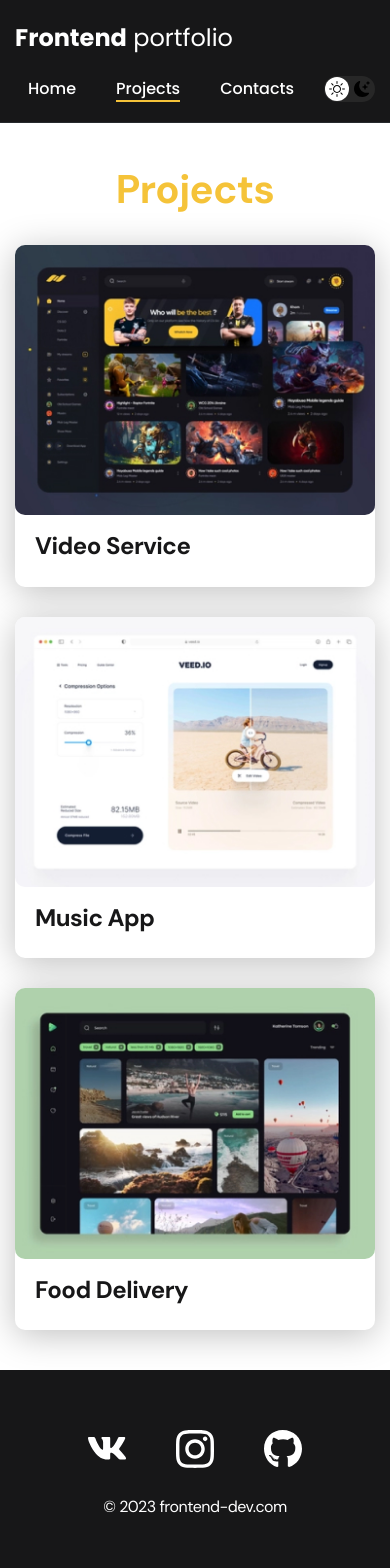
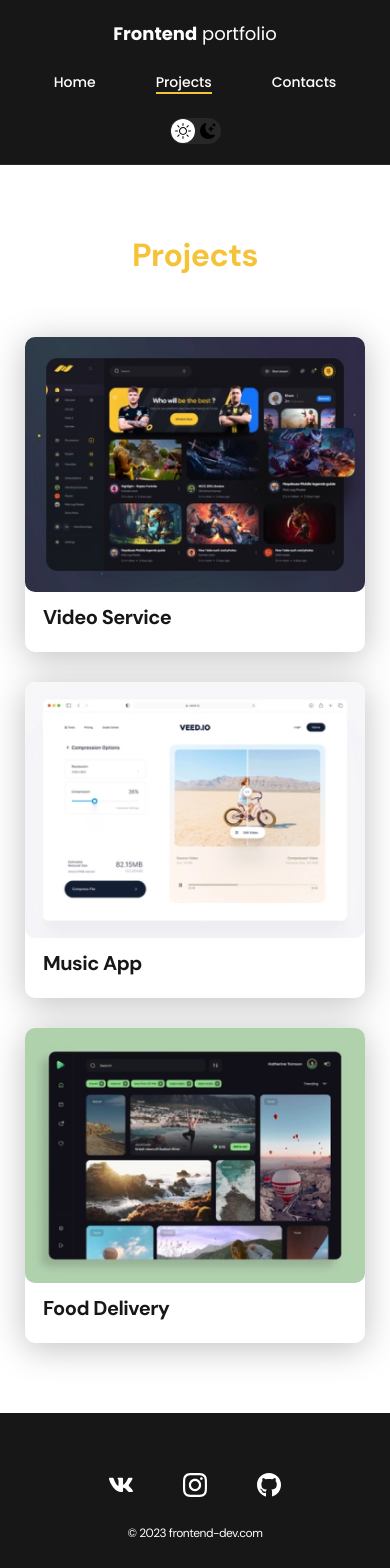
Before and after one commit to PatrakeevM/react-portfolio, a React (Vite) app: page /projects in a window 390 px wide. Shown: the top 1568 px of the page. Built offline with nearby package versions, Linux system fonts and the light colour scheme.

Commit message:
add adaptive

```diff
--- a/src/components/Footer/Footer.module.scss
+++ b/src/components/Footer/Footer.module.scss
@@ -27,3 +27,16 @@
     margin-top: 0.5em;
   }
 }
+
+@media (max-width: 440px) {
+  .footer {
+    img {
+      width: 24px;
+      height: 24px;
+    }
+  }
+
+  .copyright {
+    font-size: 12px;
+  }
+}
--- a/src/components/Header/Header.module.scss
+++ b/src/components/Header/Header.module.scss
@@ -49,3 +49,31 @@
   padding: 0 15px;
   max-width: 680px;
 }
+
+@media (max-width: 700px) {
+  .header {
+    h1 {
+      font-size: 30px;
+
+      strong {
+        font-size: 50px;
+      }
+    }
+  }
+}
+
+@media (max-width: 600px) {
+  .header {
+    h1 {
+      font-size: 24px;
+
+      strong {
+        font-size: 32px;
+      }
+    }
+
+    p {
+      font-size: 16px;
+    }
+  }
+}
--- a/src/components/Nav/Nav.module.scss
+++ b/src/components/Nav/Nav.module.scss
@@ -70,3 +70,33 @@
     }
   }
 }
+
+@media (max-width: 700px) {
+  .logo {
+    font-size: 18px;
+  }
+
+  .navRow {
+    justify-content: space-between;
+  }
+
+  .navList {
+    font-size: 14px;
+    row-gap: 5px;
+  }
+}
+
+@media (max-width: 600px) {
+  .logo {
+    margin-right: 0;
+  }
+
+  .navRow {
+    flex-direction: column;
+    row-gap: 25px;
+  }
+
+  .navList {
+    column-gap: 60px;
+  }
+}
--- a/src/components/Project/Project.module.scss
+++ b/src/components/Project/Project.module.scss
@@ -18,3 +18,14 @@
     color: $black;
   }
 }
+
+@media (max-width: 700px) {
+  .project {
+    max-width: 340px;
+
+    h3 {
+      padding: 12px 18px 22px;
+      font-size: 20px;
+    }
+  }
+}
--- a/src/pages/ProjectInfo/ProjectInfo.module.scss
+++ b/src/pages/ProjectInfo/ProjectInfo.module.scss
@@ -22,3 +22,31 @@
   box-shadow: 0px 5px 35px $shadow;
   border-radius: 10px;
 }
+
+@media (max-width: 1024px) {
+  .info {
+    max-width: 730px;
+  }
+}
+
+@media (max-width: 930px) {
+  .info {
+    max-width: 660px;
+  }
+}
+
+@media (max-width: 740px) {
+  .info {
+    max-width: 580px;
+  }
+}
+
+@media (max-width: 440px) {
+  .info {
+    max-width: 330px;
+
+    p {
+      font-size: 18px;
+    }
+  }
+}
--- a/src/styles/App.scss
+++ b/src/styles/App.scss
@@ -142,87 +142,43 @@ body {
   margin-top: 0.5em;
 }
 
-@media (max-width: 620px) {
-  /* Header  */
+@media (max-width: 1024px) {
+  .title-1 {
+    font-size: 56px;
+  }
+}
 
-  .header {
-    min-height: unset;
-  }
-
-  .header__title {
-    font-size: 30px;
-  }
-
-  .header__title strong {
-    font-size: 40px;
-  }
-
-  /* Nav */
-
-  .nav-row {
-    justify-content: space-between;
-  }
-
-  .dark-mode-btn {
-    order: 0;
-  }
-
-  /* General */
-
-  .section {
-    padding: 40px 0;
+@media (max-width: 700px) {
+  .btn {
+    height: 40px;
+    padding: 10px 22px;
+    font-size: 14px;
   }
 
   .title-1 {
-    margin-bottom: 30px;
-    font-size: 40px;
+    font-size: 50px;
   }
 
   .title-2 {
-    margin-bottom: 10px;
-    font-size: 30px;
-  }
-
-  /* Projects */
-
-  .project__title {
-    font-size: 22px;
-  }
-
-  /* Project page */
-
-  .project-details__desc {
-    margin-bottom: 20px;
-    font-size: 22px;
-  }
-
-  /* Content List */
-
-  .content-list {
-    row-gap: 20px;
+    font-size: 32px;
   }
 
   .content-list__item {
     font-size: 16px;
   }
+}
 
-  /* Footer */
-
-  .footer {
-    padding: 40px 0 30px;
+@media (max-width: 440px) {
+  .title-1 {
+    font-size: 32px;
   }
 
-  .footer__wrapper {
-    row-gap: 20px;
+  .title-2 {
+    font-size: 24px;
   }
 
-  /* Social */
-
-  .social {
-    column-gap: 20px;
-  }
-
-  .social__item {
-    width: 28px;
+  .btn-outline {
+    height: 38px;
+    padding: 8px 16px;
   }
 }
```
